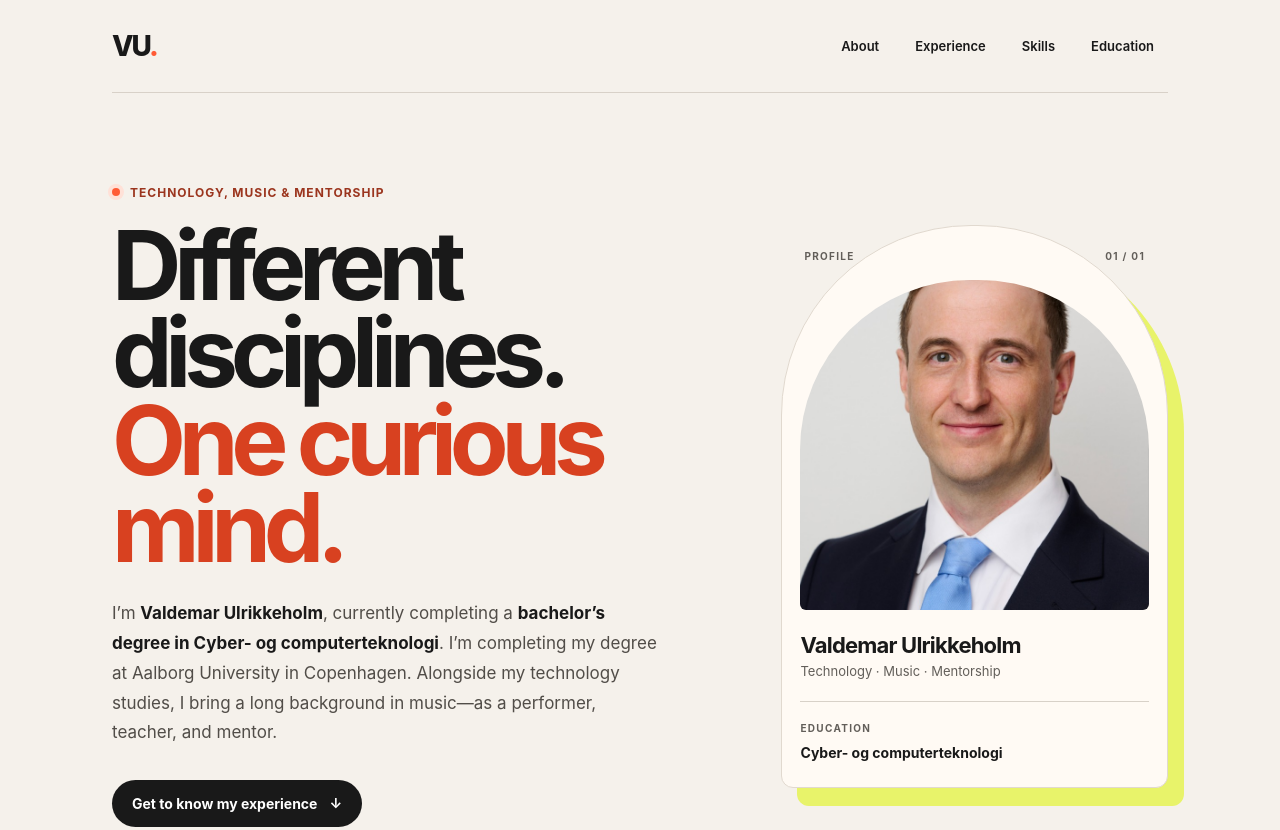
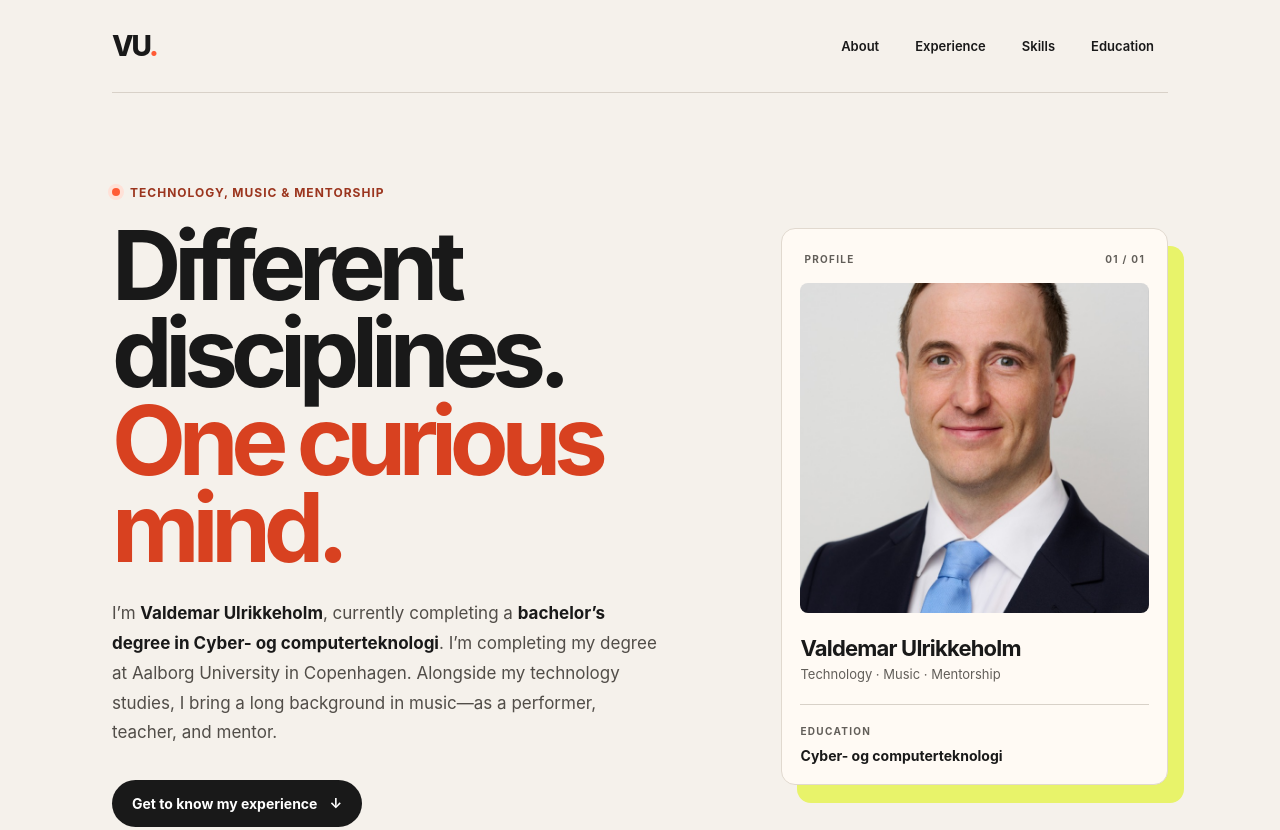
Before and after one commit to vulrikkeholm/portfolio, a website built with Vite: page index.html in a window 1280 px wide. Shown: the top 830 px of the page. Built offline with nearby package versions, Linux system fonts and the light colour scheme.

Commit message:
Remove degree status from page
This change removes the degree-status field from the site data and deletes the corresponding education text from the UI. It also simplifies the portrait/header border styling and updates the E2E assertion to reflect the new page copy.

```diff
--- a/src/content.ts
+++ b/src/content.ts
@@ -1,7 +1,6 @@
 type Site = {
   name: string;
   degree: string;
-  degreeStatus: string;
   introduction: string;
   focusAreas: string[];
   skills: { category: string; items: string[] }[];
--- a/src/main.ts
+++ b/src/main.ts
@@ -40,7 +40,6 @@
         <div class="card-divider"></div>
         <p class="card-label">EDUCATION</p>
         <p class="card-degree">${_.escape(site.degree)}</p>
-        <p class="card-status">${_.escape(site.degreeStatus)}</p>
       </aside>
     </section>
     <section class="experience-section" id="experience" aria-labelledby="experience-heading">
@@ -97,7 +96,6 @@
       <div class="education-content">
         <h2 id="education-heading">${_.escape(site.degree)}</h2>
         <p>Aalborg University in Copenhagen · 2023–2026</p>
-        <p class="degree-status">${_.escape(site.degreeStatus)} to complete the bachelor’s degree.</p>
         <h3 class="music-education-heading">Earlier studies in music</h3>
         <ul class="education-list">
           ${site.education
--- a/src/styles.css
+++ b/src/styles.css
@@ -164,7 +164,7 @@
   position: relative;
   padding: 18px;
   border: 1px solid #e1d9cf;
-  border-radius: 190px 190px 12px 12px;
+  border-radius: 14px;
   background: #fffaf4;
   box-shadow: 16px 18px 0 var(--lemon);
 }
@@ -184,7 +184,7 @@
   width: 100%;
   height: 330px;
   margin: 18px 0 22px;
-  border-radius: 170px 170px 6px 6px;
+  border-radius: 8px;
   object-fit: cover;
   object-position: center 28%;
 }
```
Also changed, not shown: tests/e2e/home.spec.ts (+2 -4 lines).
